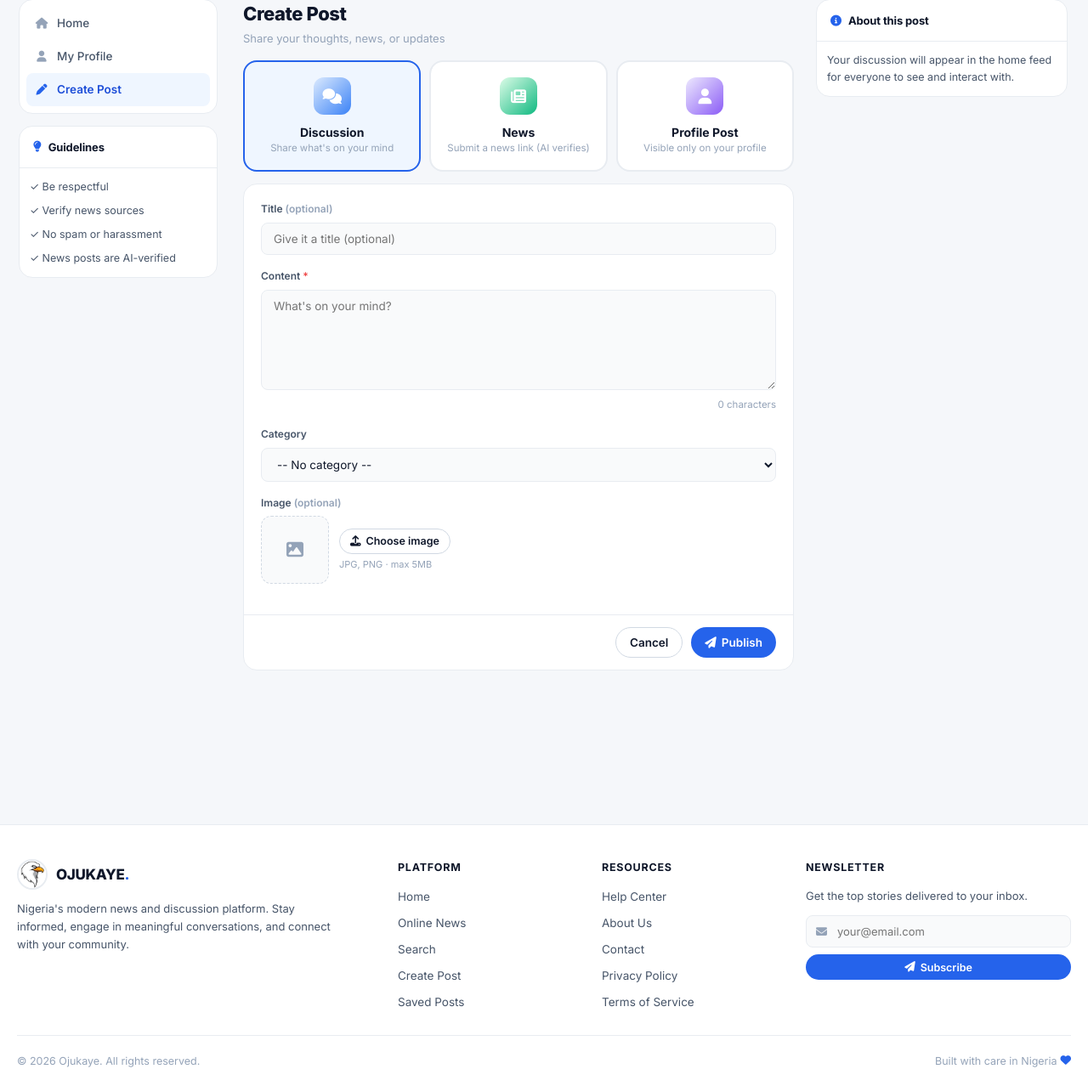
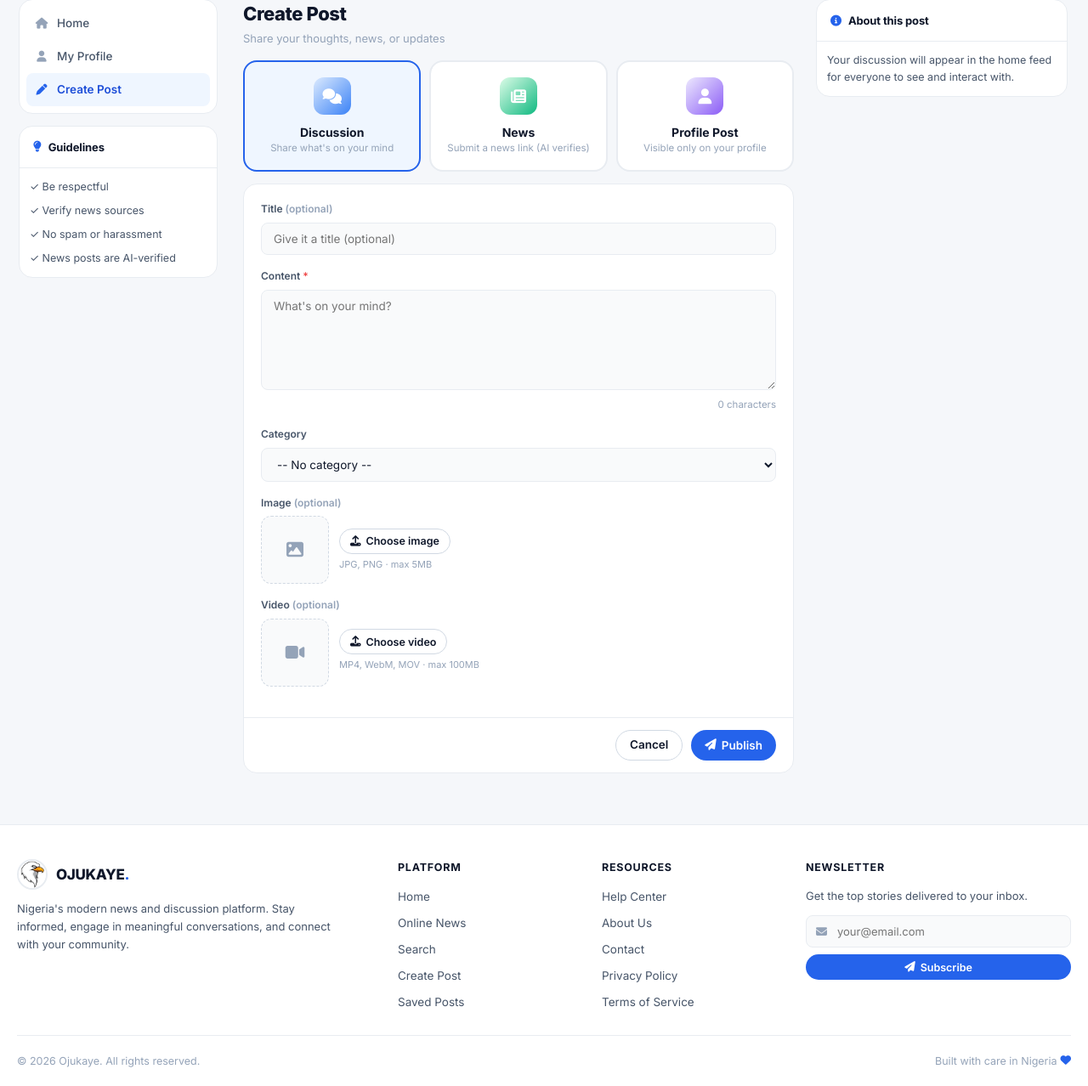
Before and after one commit to Shot02/Ojukaye-reworkv2, a Django app: page /social/create/ in a window 1280 px wide. Shown: the part 81-1359 px from the top of the page at 85% size. Run offline with Django 5.2, Linux system fonts and the light colour scheme; the visitor is signed in with stand-in values (Sample User, id 1); data comes from the database, SQL or seed files in the repository; data that the repository does not hold is empty.

Commit message:
video update

```diff
--- /dev/null
+++ b/news/validators.py
@@ -0,0 +1,30 @@
+from django.core.exceptions import ValidationError
+import os
+
+
+MAX_VIDEO_SIZE_MB = 100
+ALLOWED_VIDEO_EXTENSIONS = ['.mp4', '.webm', '.mov', '.m4v']
+
+
+def validate_video_file(file):
+    """
+    Two checks:
+      1. Size — reject files over MAX_VIDEO_SIZE_MB
+      2. Extension — reject anything that isn't a known video format
+    """
+    # Size
+    if file.size > MAX_VIDEO_SIZE_MB * 1024 * 1024:
+        raise ValidationError(
+            f'Video is too large. Max size is {MAX_VIDEO_SIZE_MB}MB '
+            f'(yours is {file.size / 1024 / 1024:.1f}MB).'
+        )
+
+    # Extension
+    ext = os.path.splitext(file.name)[1].lower()
+    if ext not in ALLOWED_VIDEO_EXTENSIONS:
+        raise ValidationError(
+            f'Unsupported video format "{ext}". '
+            f'Allowed: {", ".join(ALLOWED_VIDEO_EXTENSIONS)}.'
+        )
+
+    return file
--- a/requirements.txt
+++ b/requirements.txt
@@ -17,6 +17,7 @@ Pillow
 celery
 redis
 gunicorn
-pip install lxml-6.1.3-cp312-cp312-win_amd64.whl
+lxml
 PyJWT
 requests-oauthlib
+django-allauth
--- a/social/forms.py
+++ b/social/forms.py
@@ -6,7 +6,7 @@ class DiscussionForm(forms.ModelForm):
     """Free-form social post."""
     class Meta:
         model = Post
-        fields = ['title', 'content', 'category', 'image']
+        fields = ['title', 'content', 'category', 'image', 'video']
         widgets = {
             'title': forms.TextInput(attrs={
                 'placeholder': 'Give it a title (optional)',
@@ -19,6 +19,7 @@ class DiscussionForm(forms.ModelForm):
             }),
             'category': forms.Select(attrs={}),
             'image': forms.FileInput(attrs={}),
+            'video': forms.FileInput(attrs={'accept': 'video/mp4,video/webm,video/quicktime'}),
         }
 
     def __init__(self, *args, **kwargs):
@@ -27,8 +28,8 @@ class DiscussionForm(forms.ModelForm):
         self.fields['category'].required = False
         self.fields['category'].queryset = Category.objects.filter(is_active=True)
         self.fields['category'].empty_label = '-- No category --'
-        # Image upload field – not a model field, we handle it manually
         self.fields['image'].required = False
+        self.fields['video'].required = False
 
 
 class NewsSubmissionForm(forms.ModelForm):
@@ -39,6 +40,14 @@ class NewsSubmissionForm(forms.ModelForm):
             'placeholder': 'https://example.com/article',
         }),
         help_text="The original article link. AI will verify it.",
+    )
+
+    video_url = forms.URLField(
+        required=False,
+        widget=forms.URLInput(attrs={
+            'placeholder': 'https://www.youtube.com/watch?v=...',
+        }),
+        help_text="Optional. Paste a YouTube, Vimeo, or direct video link.",
     )
 
     class Meta:
@@ -75,6 +84,15 @@ class NewsSubmissionForm(forms.ModelForm):
             raise forms.ValidationError('Source URL is required for news posts.')
         return url
 
+    def clean_video_url(self):
+        """Optional field, but if provided, must be a valid http(s) URL."""
+        url = (self.cleaned_data.get('video_url') or '').strip()
+        if not url:
+            return ''
+        if not url.startswith(('http://', 'https://')):
+            raise forms.ValidationError('Video URL must start with http:// or https://')
+        return url
+
     def clean(self):
         cleaned = super().clean()
         content = cleaned.get('content', '') or ''
@@ -87,7 +105,7 @@ class ProfilePostForm(forms.ModelForm):
     """Personal profile-only post."""
     class Meta:
         model = Post
-        fields = ['content', 'image']
+        fields = ['content', 'image', 'video']
         widgets = {
             'content': forms.Textarea(attrs={
                 'placeholder': "What's on your mind? (visible only on your profile)",
@@ -95,8 +113,10 @@ class ProfilePostForm(forms.ModelForm):
                 'maxlength': 3000,
             }),
             'image': forms.FileInput(attrs={}),
+            'video': forms.FileInput(attrs={'accept': 'video/mp4,video/webm,video/quicktime'}),
         }
 
     def __init__(self, *args, **kwargs):
         super().__init__(*args, **kwargs)
         self.fields['image'].required = False
+        self.fields['video'].required = False
--- a/social/views.py
+++ b/social/views.py
@@ -76,10 +76,16 @@ def _handle_submission(request, post_type):
         if post_type == 'news':
             post.post_type = 'user_news'
             post.is_news_submission = True
-            post.status = 'draft'  # will become published if verified
+            post.status = 'draft'
             post.submission_status = 'pending'
             post.external_url = post.source_url or ''
             post.external_source = post.source_name or _extract_domain(post.source_url)
+
+            # Optional video URL → stored as video_urls for MediaProcessor
+            video_url = (form.cleaned_data.get('video_url') or '').strip()
+            if video_url:
+                post.video_urls = [{'url': video_url}]
+                post.has_media = True
         elif post_type == 'profile':
             post.post_type = 'profile_post'
             post.privacy = 'private'
--- a/templates/news/online_news.html
+++ b/templates/news/online_news.html
@@ -183,6 +183,8 @@
                             <span><i class="far fa-comment"></i> {{ post.comments_count }}</span>
                             <span><i class="far fa-bookmark"></i> {{ post.bookmarks.count }}</span>
                             <span><i class="far fa-share-square"></i> {{ post.shares|default:0 }}</span>
+                            {% if post.video %}
+                            <span class="media-flag"><i class="fas fa-video"></i> Video</span>
                             {% if post.has_media %}
                             <span class="media-flag"><i class="fas fa-play-circle"></i> Media</span>
                             {% endif %}
--- a/templates/social/create_post.html
+++ b/templates/social/create_post.html
@@ -134,7 +134,22 @@
                     <label class="field-label">Source name <span style="color: var(--text-3);">(optional)</span></label>
                     {{ form.source_name }}
                 </div>
+
+                <div style="margin-bottom: 16px;">
+                    <label class="field-label">
+                        Video URL <span style="color: var(--text-3);">(optional)</span>
+                    </label>
+                    {{ form.video_url }}
+                    <p style="font-size: 11.5px; color: var(--text-3); margin-top: 4px;">
+                        <i class="fas fa-play-circle"></i>
+                        Paste a YouTube, Vimeo, or direct video link. It'll be embedded on the post page.
+                    </p>
+                    {% if form.video_url.errors %}
+                    <p style="font-size: 11.5px; color: var(--danger); margin-top: 4px;">{{ form.video_url.errors.0 }}</p>
+                    {% endif %}
+                </div>
                 {% endif %}
+
 
                 <!-- CONTENT -->
                 <div style="margin-bottom: 16px;">
@@ -181,6 +196,24 @@
                         </div>
                     </div>
                 </div>
+                {% if post_type != 'news' %}
+                <div style="margin-bottom: 16px;">
+                    <label class="field-label">Video <span style="color: var(--text-3);">(optional)</span></label>
+                    <div style="display: flex; align-items: center; gap: 12px;">
+                        <div id="videoPreview" style="width: 80px; height: 80px; border-radius: var(--r); overflow: hidden; background: var(--surface-2); border: 1px dashed var(--border-strong); display: flex; align-items: center; justify-content: center; color: var(--text-3); flex-shrink: 0;">
+                            <i class="fas fa-video" style="font-size: 20px;"></i>
+                        </div>
+                        <div style="flex: 1; min-width: 0;">
+                            <label for="{{ form.video.id_for_label }}" class="btn btn-outline btn-sm" style="cursor: pointer;">
+                                <i class="fas fa-upload"></i> Choose video
+                            </label>
+                            {{ form.video }}
+                            <p style="font-size: 11px; color: var(--text-3); margin-top: 4px;">MP4, WebM, MOV · max 100MB</p>
+                            <p id="videoFileName" style="font-size: 11.5px; color: var(--brand); margin-top: 4px;"></p>
+                        </div>
+                    </div>
+                </div>
+                {% endif %}
 
             </div>
 
@@ -209,6 +242,9 @@
                     • High credibility → auto-published<br>
                     • Medium → admin reviews<br>
                     • Low → auto-rejected
+                </p>
+                <p style="margin-bottom: 8px;">
+                    <strong style="color: var(--text);">Video URL</strong> is optional. Paste a YouTube, Vimeo, or direct MP4 link — it'll be embedded.
                 </p>
                 <p style="margin: 0; color: var(--text-3);">You'll be notified of the outcome.</p>
                 {% elif post_type == 'profile' %}
@@ -290,7 +326,44 @@ document.addEventListener('DOMContentLoaded', function() {
         contentField.addEventListener('input', update);
         update();
     }
+// Video preview + file name
+const videoInput = document.getElementById('{{ form.video.id_for_label }}');
+const videoPreview = document.getElementById('videoPreview');
+const videoFileName = document.getElementById('videoFileName');
 
+    if (videoInput && videoPreview) {
+        videoInput.addEventListener('change', function() {
+            const file = this.files[0];
+            if (!file) {
+                videoPreview.innerHTML = '<i class="fas fa-video" style="font-size: 20px;"></i>';
+                if (videoFileName) videoFileName.textContent = '';
+                return;
+            }
+
+            // Show file size
+            const sizeMB = (file.size / 1024 / 1024).toFixed(1);
+            if (videoFileName) videoFileName.textContent = `${file.name} · ${sizeMB}MB`;
+
+            // Show video thumbnail preview
+            const url = URL.createObjectURL(file);
+            const video = document.createElement('video');
+            video.src = url;
+            video.muted = true;
+            video.preload = 'metadata';
+            video.style.width = '100%';
+            video.style.height = '100%';
+            video.style.objectFit = 'cover';
+
+            video.addEventListener('loadedmetadata', () => {
+                video.currentTime = 0.5;  // seek to 0.5s for a thumbnail frame
+            });
+            video.addEventListener('seeked', () => {
+                videoPreview.innerHTML = '';
+                videoPreview.appendChild(video);
+                videoPreview.style.border = '1px solid var(--border)';
+            });
+        });
+    }
     // Image preview
     const imageInput = document.getElementById('{{ form.image.id_for_label }}');
     const imagePreview = document.getElementById('imagePreview');
```
Also changed, not shown: news/models.py (+34 -1 lines), ojukaye_project/settings.py (+7 -0 lines), templates/news/post_detail.html (+13 -0 lines), news/migrations/0004_post_video.py (added), news/migrations/0005_alter_post_video.py (added), 1 other file.
